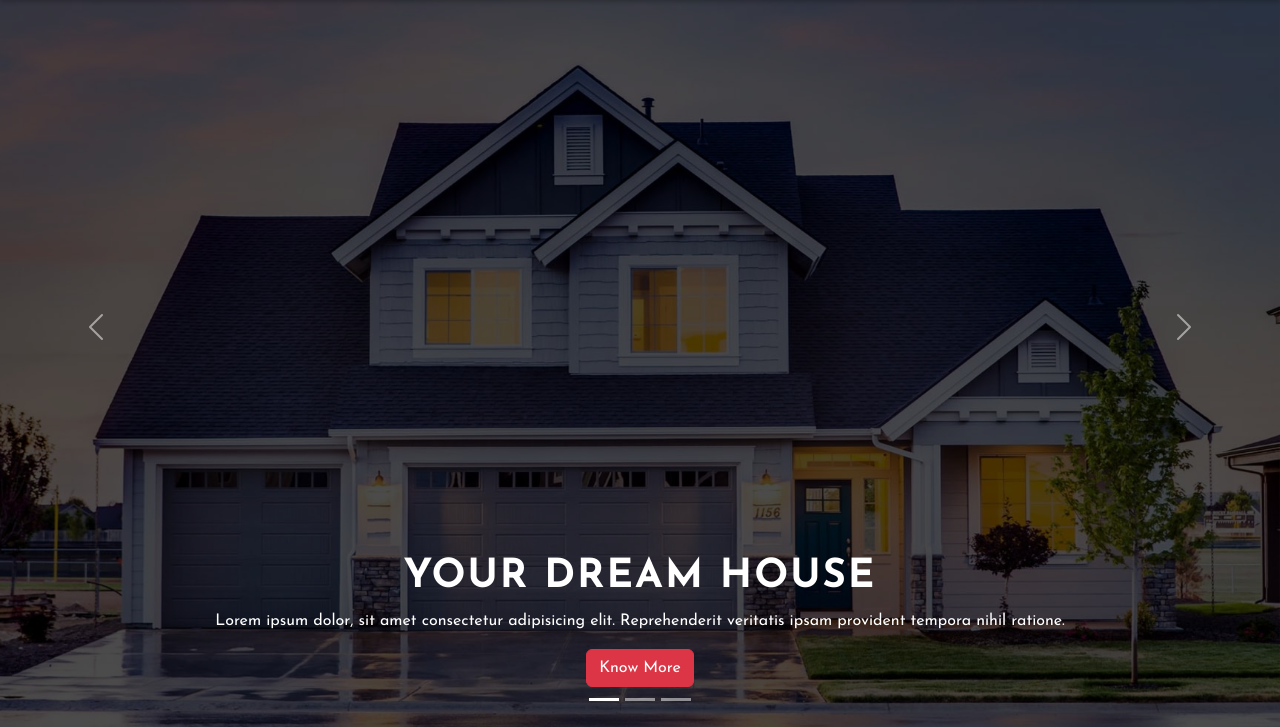
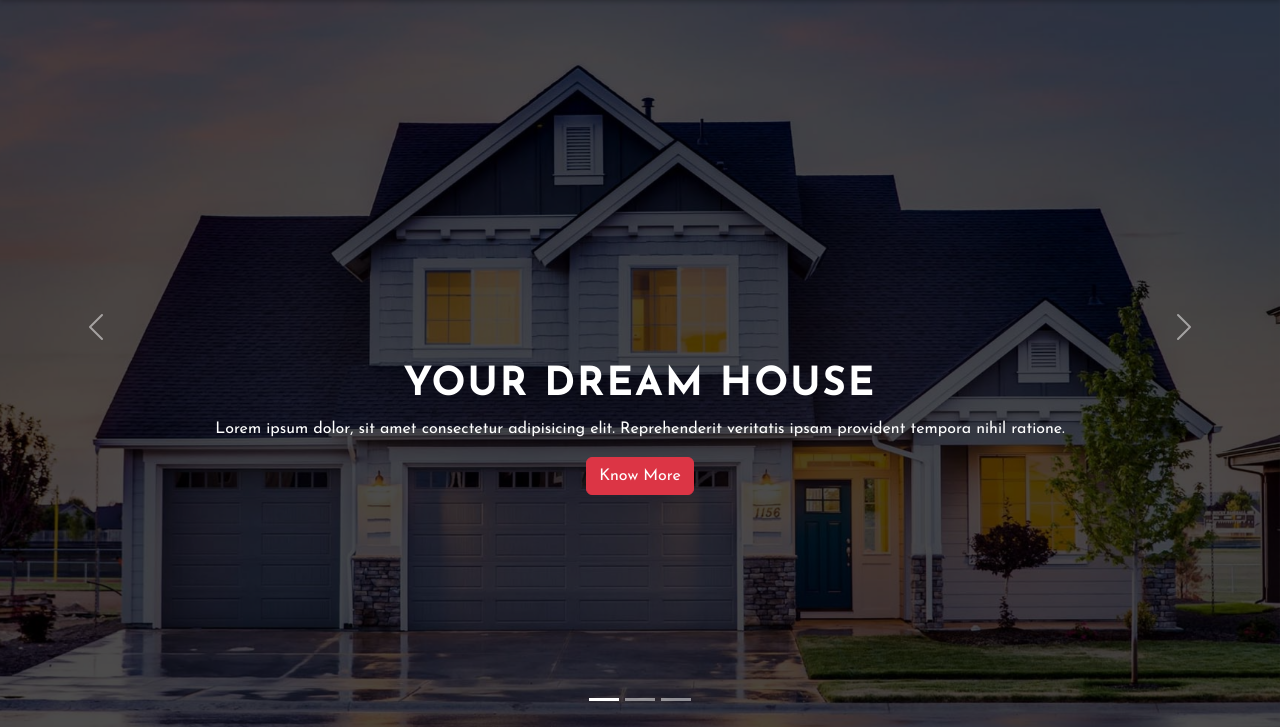
Before and after one commit to pixxelshaon/realestate-landing-page, a plain HTML site: page index.html in a window 1280 px wide. Shown: the part 73-800 px from the top of the page. Drawn offline with nearby package versions, Linux system fonts and the light colour scheme.

Commit message:
carousel problem solved

```diff
--- a/style.css
+++ b/style.css
@@ -53,9 +53,9 @@ font-weight: 500;
 
 .carousel-caption {
 z-index: 2;
+margin-bottom: 15%;
+}
 
-
-}
 
 
 
```
